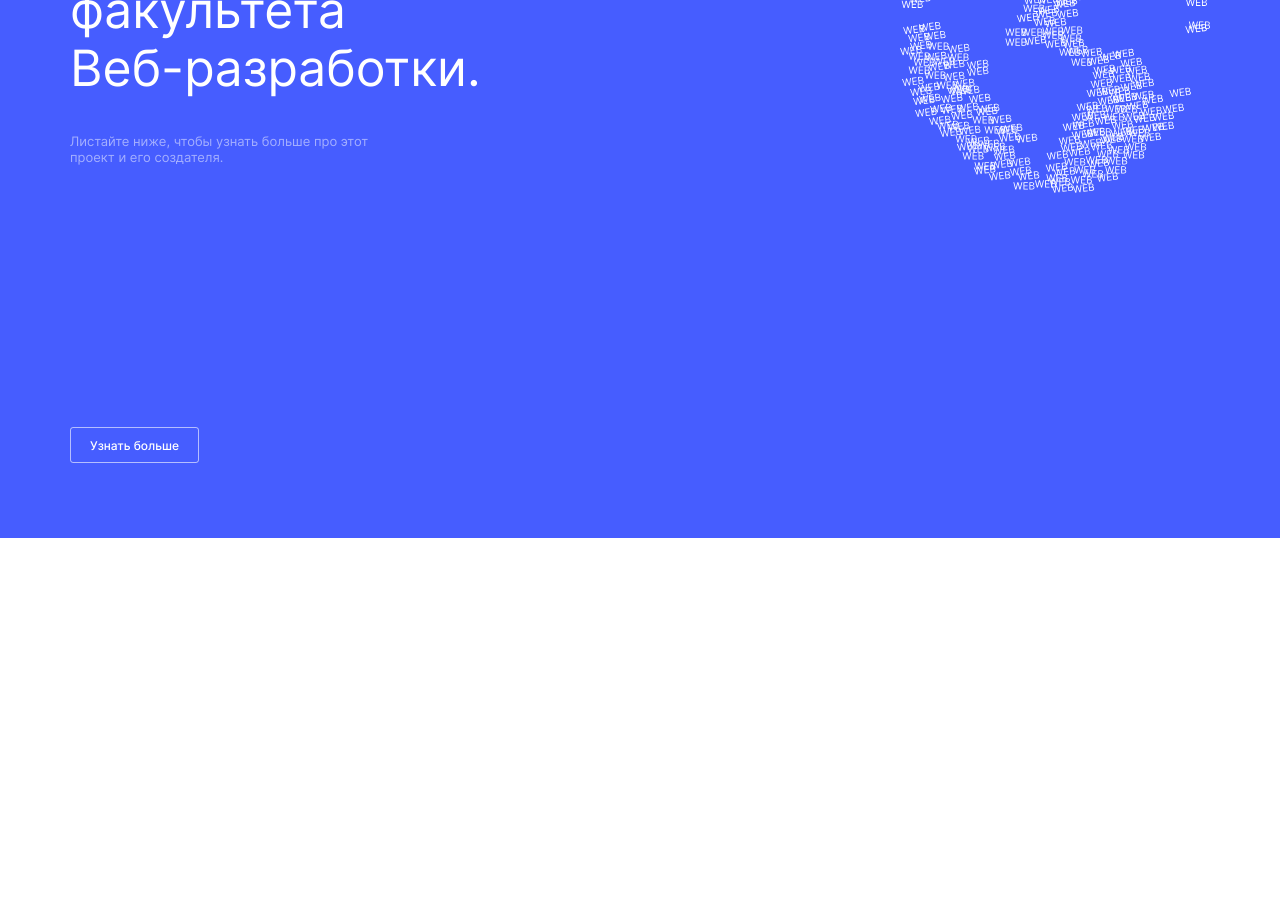
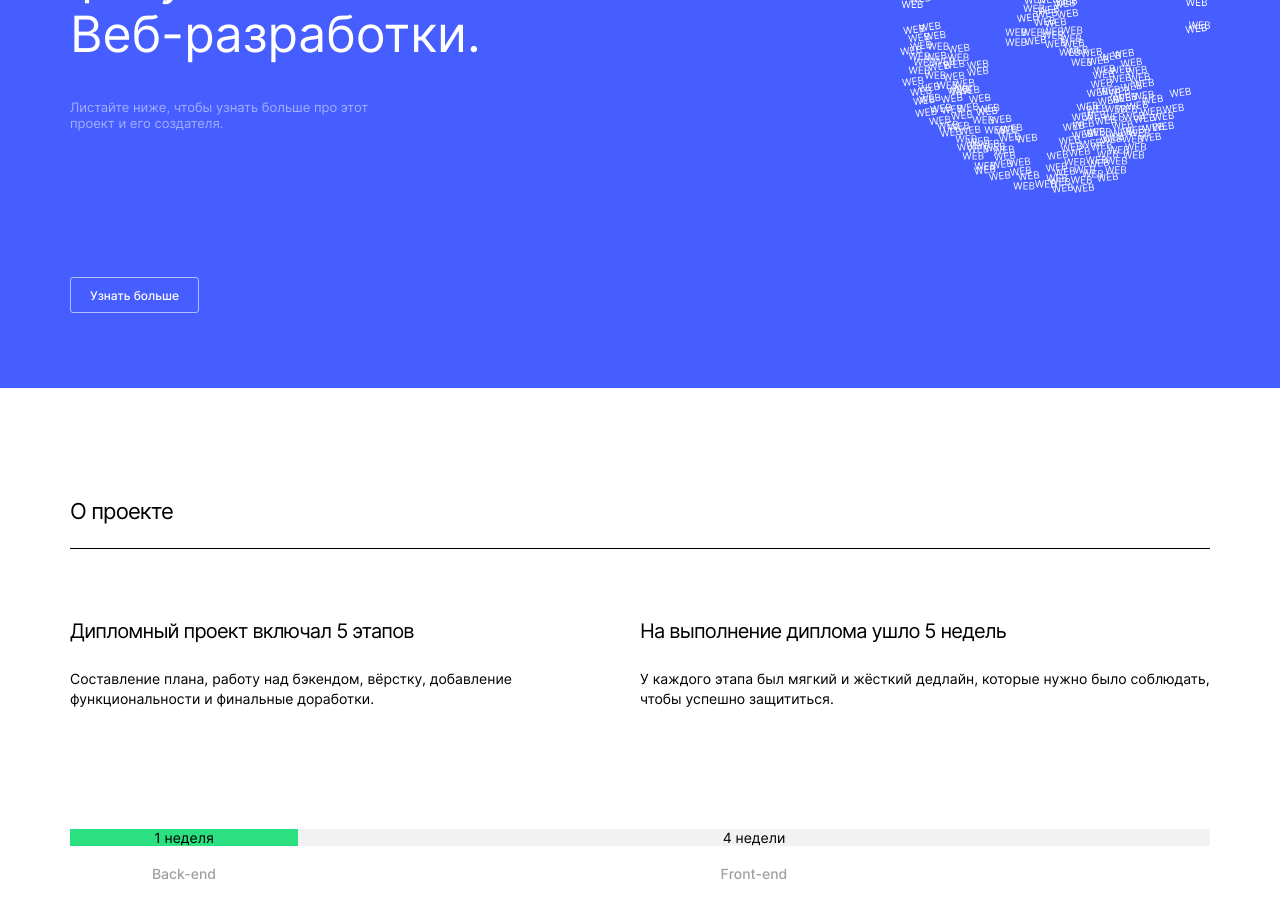
Before and after one commit to OMaykova/movies-explorer-frontend, a React (Create React App) app: page / in a window 1280 px wide. Shown: the part 260-1178 px from the top of the page. Before the commit the page ends 800 px from the top, so only its background shows below. Built offline with nearby package versions, Linux system fonts and the light colour scheme.

Commit message:
feat: section =about project= & fix style promo &header

```diff
--- /dev/null
+++ b/src/components/AboutProject/AboutProject.css
@@ -0,0 +1,49 @@
+.aboutProject__list {
+  display: grid;
+  margin: 70px 0 110px 0;
+  padding: 0;
+  grid-template-columns: 1fr 1fr;
+  list-style-type: none;
+}
+.aboutProject__unit {
+  text-decoration: none;
+}
+.aboutProject__title {
+  margin: 0 0 26px 0;
+  font-style: normal;
+  font-weight: 400;
+  font-size: 20px;
+  line-height: 24px;
+  letter-spacing: -0.04em;
+}
+.aboutProject__description {
+  margin: 0;
+  font-style: normal;
+  font-weight: 400;
+  font-size: 14px;
+  line-height: 20px;
+}
+.aboutProject__table {
+  display: grid;
+  grid-template-columns: 1fr 4fr;
+  grid-template-rows: 36px 36px;
+  align-items: center;
+}
+.table__scale {
+  margin: 0;
+  font-style: normal;
+  font-weight: 400;
+  font-size: 14px;
+  line-height: 17px;
+  text-align: center;
+}
+.table__scale_green {
+  background: #2BE080;
+}
+.table__scale_gray {
+  background-color: #F2F2F2;
+}
+.table__scale_inscription {
+  font-weight: 500;
+  color: #A0A0A0;
+}
--- /dev/null
+++ b/src/components/AboutProject/AboutProject.jsx
@@ -0,0 +1,31 @@
+import React from 'react';
+import BlockOfMain from '../BlockOfMain/BlockOfMain';
+import './AboutProject.css';
+
+function AboutProject() {
+  return (
+    <BlockOfMain
+    classSection={'aboutProject'}
+    title={'О проекте'}>
+      <>
+        <ul className='aboutProject__list'>
+          <li className='aboutProject__unit'>
+            <h3 className='aboutProject__title'>Дипломный проект включал 5 этапов</h3>
+            <p className='aboutProject__description'>Составление плана, работу над бэкендом, вёрстку, добавление функциональности и финальные доработки.</p>
+          </li>
+          <li className='aboutProject__unit'>
+            <h3 className='aboutProject__title'>На выполнение диплома ушло 5 недель</h3>
+            <p className='aboutProject__description'>У каждого этапа был мягкий и жёсткий дедлайн, которые нужно было соблюдать, чтобы успешно защититься.</p>
+          </li>
+        </ul>
+        <div className='aboutProject__table'>
+          <p className='table__scale table__scale_green'>1 неделя</p>
+          <p className='table__scale table__scale_gray'>4 недели</p>
+          <p className='table__scale table__scale_inscription'>Back-end</p>
+          <p className='table__scale table__scale_inscription'>Front-end</p>
+        </div>
+      </>
+    </BlockOfMain>
+  )
+}
+export default AboutProject;
--- /dev/null
+++ b/src/components/BlockOfMain/BlockOfMain.css
@@ -0,0 +1,13 @@
+.blockOfMain {
+  padding: 110px 70px;
+}
+.blockOfMain__title {
+  margin: 0;
+  font-style: normal;
+  font-weight: 400;
+  font-size: 22px;
+  line-height: 27px;
+  letter-spacing: -0.04em;
+  padding-bottom: 23px;
+  border-bottom: 1px solid #000000;
+}
--- /dev/null
+++ b/src/components/BlockOfMain/BlockOfMain.jsx
@@ -0,0 +1,13 @@
+import React from 'react';
+import './BlockOfMain.css';
+
+function BlockOfMain({classSection, title, ...props}) {
+
+  return (
+    <section className={`blockOfMain ${classSection}`} >
+			<h2 className='blockOfMain__title'>{title}</h2>
+			{props.children}
+    </section>
+  )
+}
+export default BlockOfMain;
--- a/src/components/Header/Header.css
+++ b/src/components/Header/Header.css
@@ -27,6 +27,8 @@
   cursor: pointer;
 }
 .header__autorization {
+  width: 76px;
+  height: 32px;
   color: #000000;
   font-style: normal;
   font-weight: 500;
--- a/src/components/Main/Main.jsx
+++ b/src/components/Main/Main.jsx
@@ -1,13 +1,14 @@
 import React from 'react';
 import Promo from '../Promo/Promo';
+import AboutProject from '../AboutProject/AboutProject'
 import './Main.css';
 
 function Main({handlePromoButton}) {
   return (
     <div>
       <Promo handlePromoButton={handlePromoButton}/>
-      {/* <AboutProject />
-      <Techs />
+      <AboutProject />
+      {/* <Techs />
       <AboutMe />
       <Portfolio /> */}
     </div>
--- a/src/components/Promo/Promo.css
+++ b/src/components/Promo/Promo.css
@@ -1,5 +1,5 @@
 .promo {
-  min-height: 574px;
+  /* min-height: 574px; */
   padding: 75px 70px;
   background-color: #465DFF;
   display: flex;
@@ -11,15 +11,16 @@
   justify-content: space-between;
 }
 .promo__title {
+  margin: 0 0 36px 0;
   font-style: normal;
   font-weight: 400;
   font-size: 50px;
   line-height: 58px;
   color: #FFFFFF;
   max-width: 640px;
-  margin-bottom: 36px;
 }
 .promo__description {
+  margin: 0;
   font-family: 'Inter';
   font-style: normal;
   font-weight: 400;
@@ -32,6 +33,7 @@
 .globus {
   width: 310px;
   height: 304px;
+  margin-bottom: 84px;
 }
 .promo__button {
   width: 129px;
--- a/src/index.css
+++ b/src/index.css
@@ -3,3 +3,5 @@
 @import url(./components/App/App.css);
 @import url(./components/Header/Header.css);
 @import url(./components/Promo/Promo.css);
+@import url(./components/BlockOfMain/BlockOfMain.css);
+@import url(./components/AboutProject/AboutProject.css);
```
